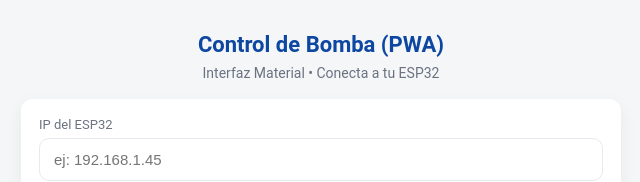
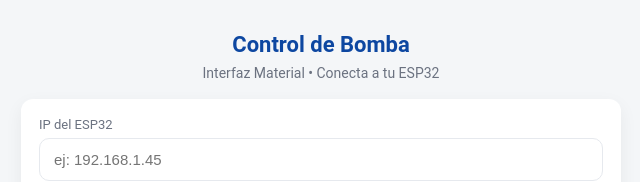
Before and after one commit to jesusmedrandam/pwa-bomba, a plain HTML site: page index.html in a window 1280 px wide. Shown: the top 182 px of the page, without its empty margins (319-959 px from the left). Drawn offline with Linux system fonts and the light colour scheme.

Commit message:
Update index.html

```diff
--- a/index.html
+++ b/index.html
@@ -4,7 +4,7 @@
   <meta charset="utf-8" />
   <meta name="viewport" content="width=device-width,initial-scale=1" />
   <meta name="theme-color" content="#1565c0" />
-  <title>Control de Bomba (PWA)</title>
+  <title>Control de Bomba </title>
 
   <style>
     /* ---- Material-like base ---- */
@@ -162,7 +162,7 @@
 <body>
   <div class="container">
     <header>
-      <h1>Control de Bomba (PWA)</h1>
+      <h1>Control de Bomba </h1>
       <div class="muted">Interfaz Material • Conecta a tu ESP32</div>
     </header>
 
```
